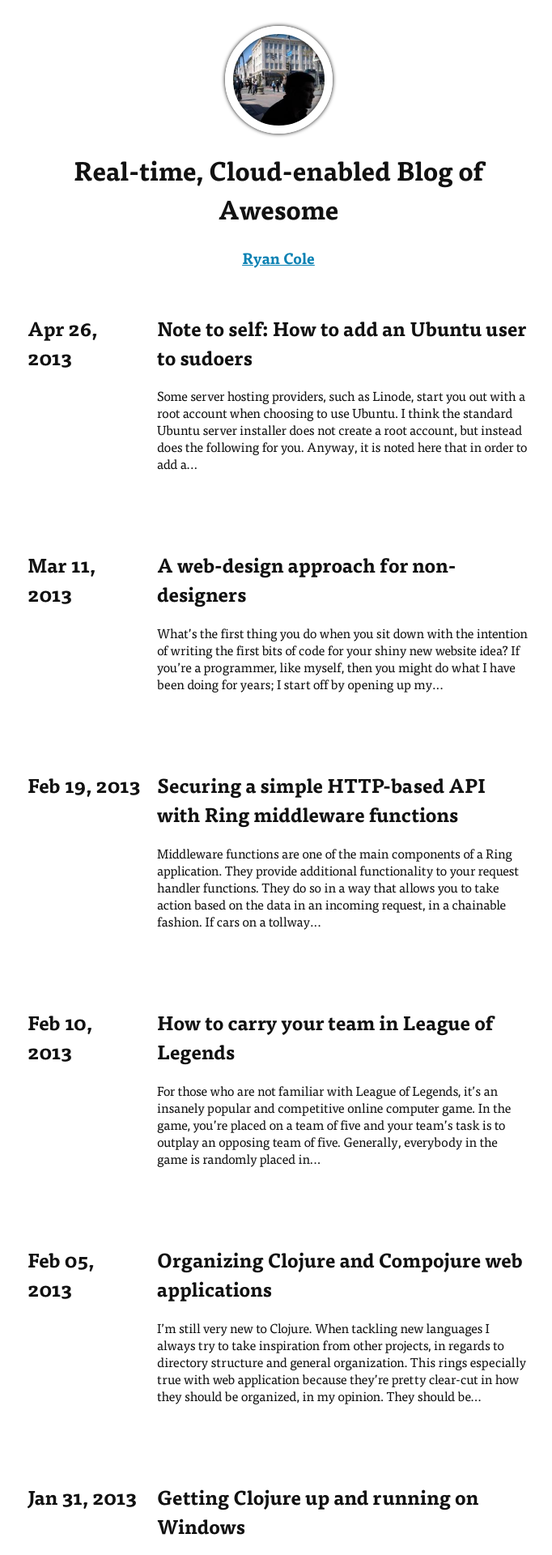
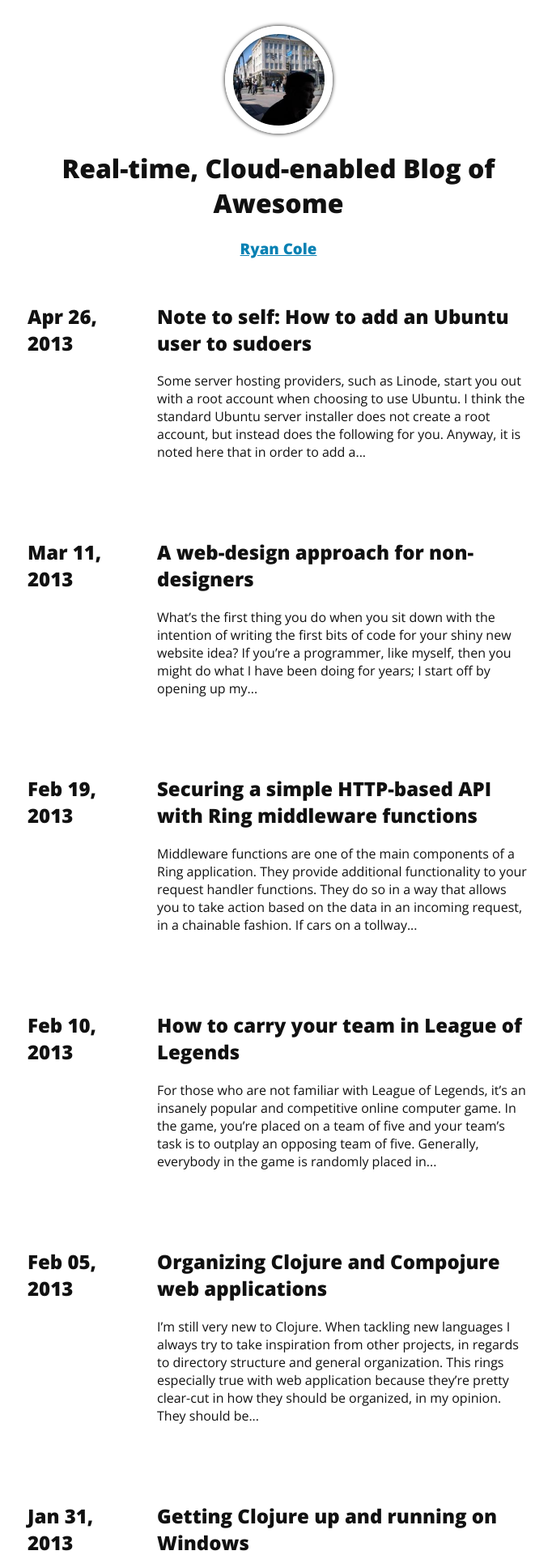
Before and after one commit to ryancole/ryancole.github.com, a Jekyll site: the page built from index.html, in a window 1280 px wide. Shown: the top 1920 px of the page at 81% size, without its empty margins (296-978 px from the left). Built offline with Jekyll 4.4.1, drawn with Linux system fonts in a browser that asks for light colours.

Commit message:
switch to google fonts

```diff
--- a/static/css/style.css
+++ b/static/css/style.css
@@ -1,27 +1,8 @@
-@font-face {
-  font-family: 'Inconsolata';
-  src: url('/static/font/inconsolata.otf');
-}
-
-@font-face {
-  font-weight: normal;
-  font-family: 'Tisa Pro';
-  src: url('/static/font/tisapro.otf');
-}
-
-@font-face {
-  font-weight: bold;
-  font-family: 'Tisa Pro';
-  src: url('/static/font/tisapro-bold.otf');
-}
+@import url(http://fonts.googleapis.com/css?family=Open+Sans:400,700,800);
 
 html {
   color: #111;
-  font-family: 'Tisa Pro';
-}
-
-code {
-  font-family: 'Inconsolata';
+  font-family: 'Open Sans', sans-serif;
 }
 
 pre {
@@ -33,8 +14,7 @@
 }
 
 h1, h2, h3 {
-  font-weight: bold;
-  font-family: 'Tisa pro';
+  font-weight: 800;
 }
 
 a {
```
Also changed, not shown: static/font/chunk.otf (deleted), static/font/inconsolata.otf (deleted), static/font/myriadpro-bold.otf (deleted), static/font/myriadpro.otf (deleted), static/font/tisapro-bold.otf (deleted), static/font/tisapro.otf (deleted).
